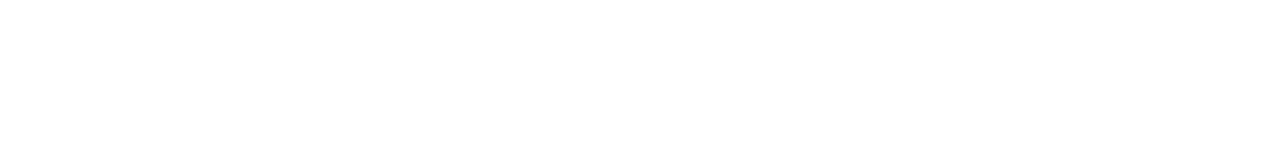
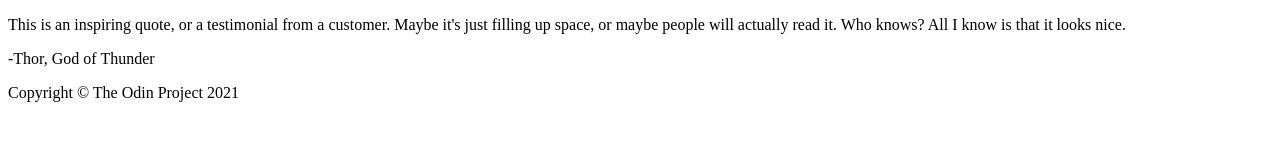
Before and after one commit to creinken/Odin-Landing-Page, a plain HTML site: page index.html in a window 1280 px wide. Drawn offline with Linux system fonts and the light colour scheme.

Commit message:
Add content to index.html Added header, quote and footer sections to index.html

```diff
--- a/index.html
+++ b/index.html
@@ -7,6 +7,15 @@
     <title>Odin Landing Page Project</title>
 </head>
 <body>
+    <div class="header">
 
+    </div>
+    <div class="quote">
+        <p>This is an inspiring quote, or a testimonial from a customer. Maybe it's just filling up space, or maybe people will actually read it. Who knows? All I know is that it looks nice.</p>
+        <p>-Thor, God of Thunder</p>
+    </div>
+    <div class="footer">
+        <p>Copyright &#169 The Odin Project 2021</p>
+    </div>
 </body>
 </html>
```
Also changed, not shown: 01.png (added), 02.png (added).
